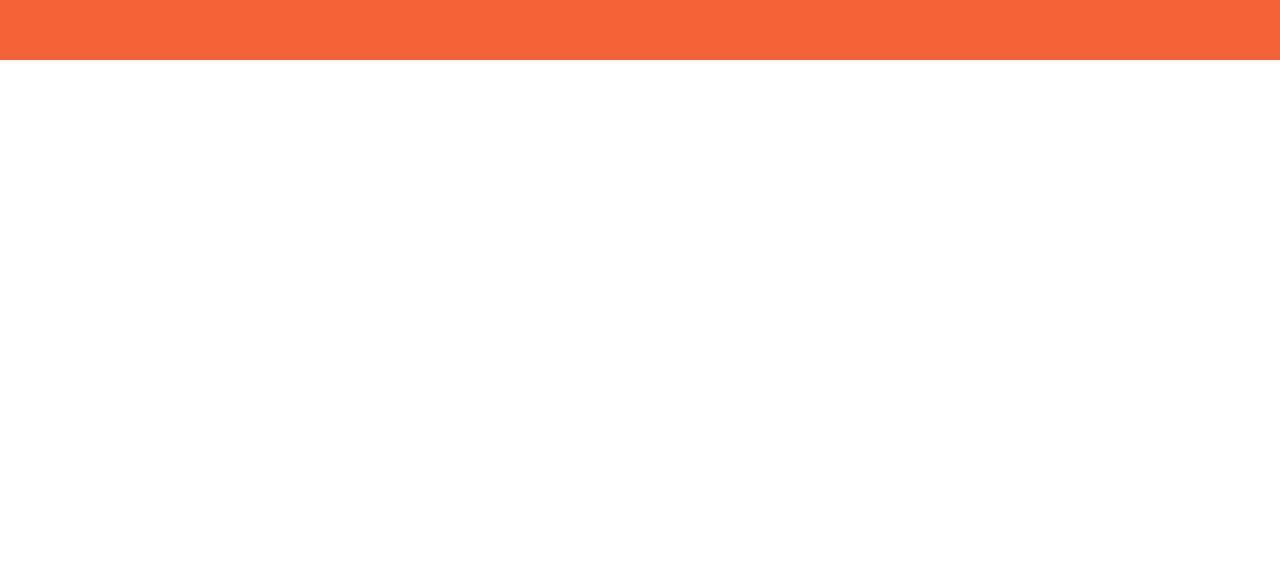
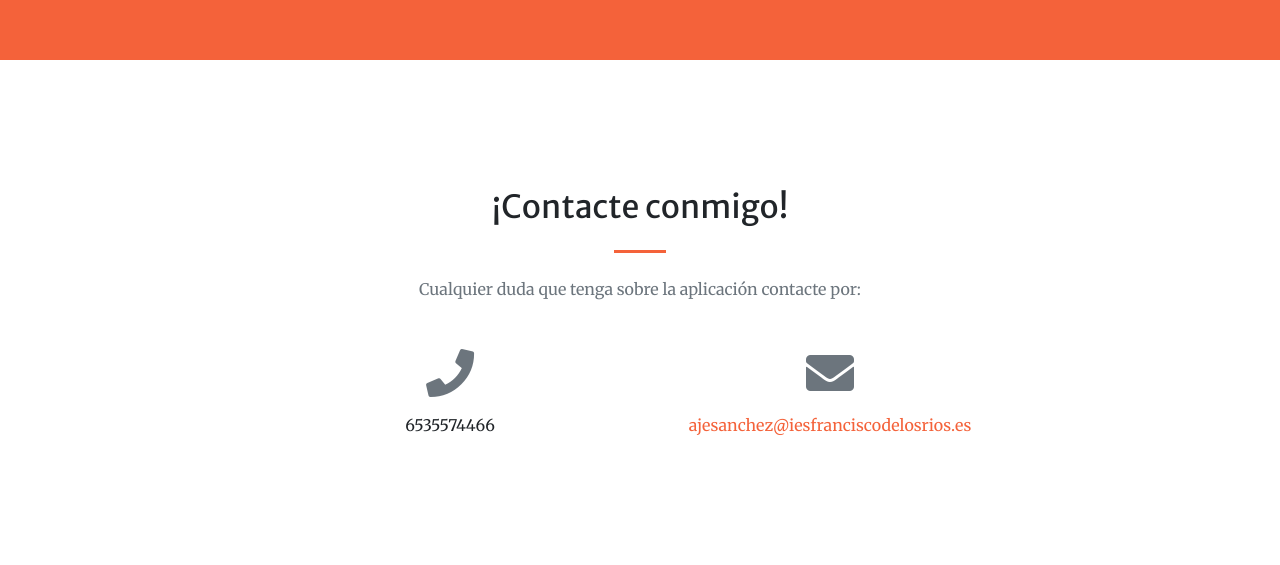
Before and after one commit to JesusSR95/landingpageTekken, a website: page index.html in a window 1280 px wide. Shown: the part 1357-1922 px from the top of the page. Before the commit the page ends 1417 px from the top, so only its background shows below. Drawn offline with Linux system fonts and the light colour scheme.

Commit message:
segundo commit

```diff
--- a/index.html
+++ b/index.html
@@ -79,6 +79,27 @@
       </div>
     </div>
   </section>
-
+ <section class="page-section" id="contact">
+    <div class="container">
+      <div class="row justify-content-center">
+        <div class="col-lg-8 text-center">
+          <h2 class="mt-0">¡Contacte conmigo!</h2>
+          <hr class="divider my-4">
+          <p class="text-muted mb-5">Cualquier duda que tenga sobre la aplicación contacte por:</p>
+        </div>
+      </div>
+      <div class="row">
+        <div class="col-lg-4 ml-auto text-center">
+          <i class="fas fa-phone fa-3x mb-3 text-muted"></i>
+          <div>6535574466</div>
+        </div>
+        <div class="col-lg-4 mr-auto text-center">
+          <i class="fas fa-envelope fa-3x mb-3 text-muted"></i>
+          <!-- Make sure to change the email address in anchor text AND the link below! -->
+          <a class="d-block" href="mailto:contact@yourwebsite.com">ajesanchez@iesfranciscodelosrios.es</a>
+        </div>
+      </div>
+    </div>
+  </section>
 </body>
 </html>
```
